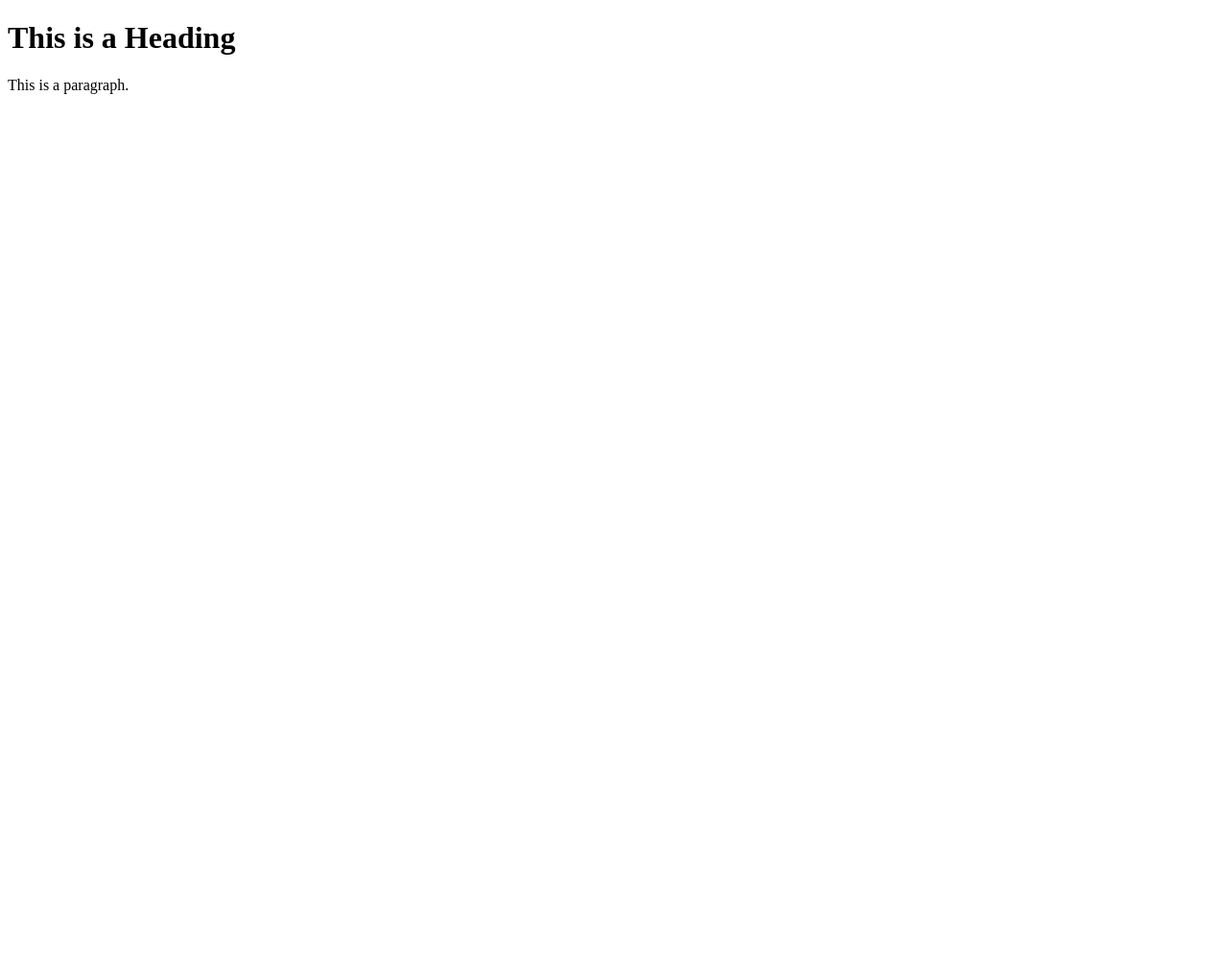
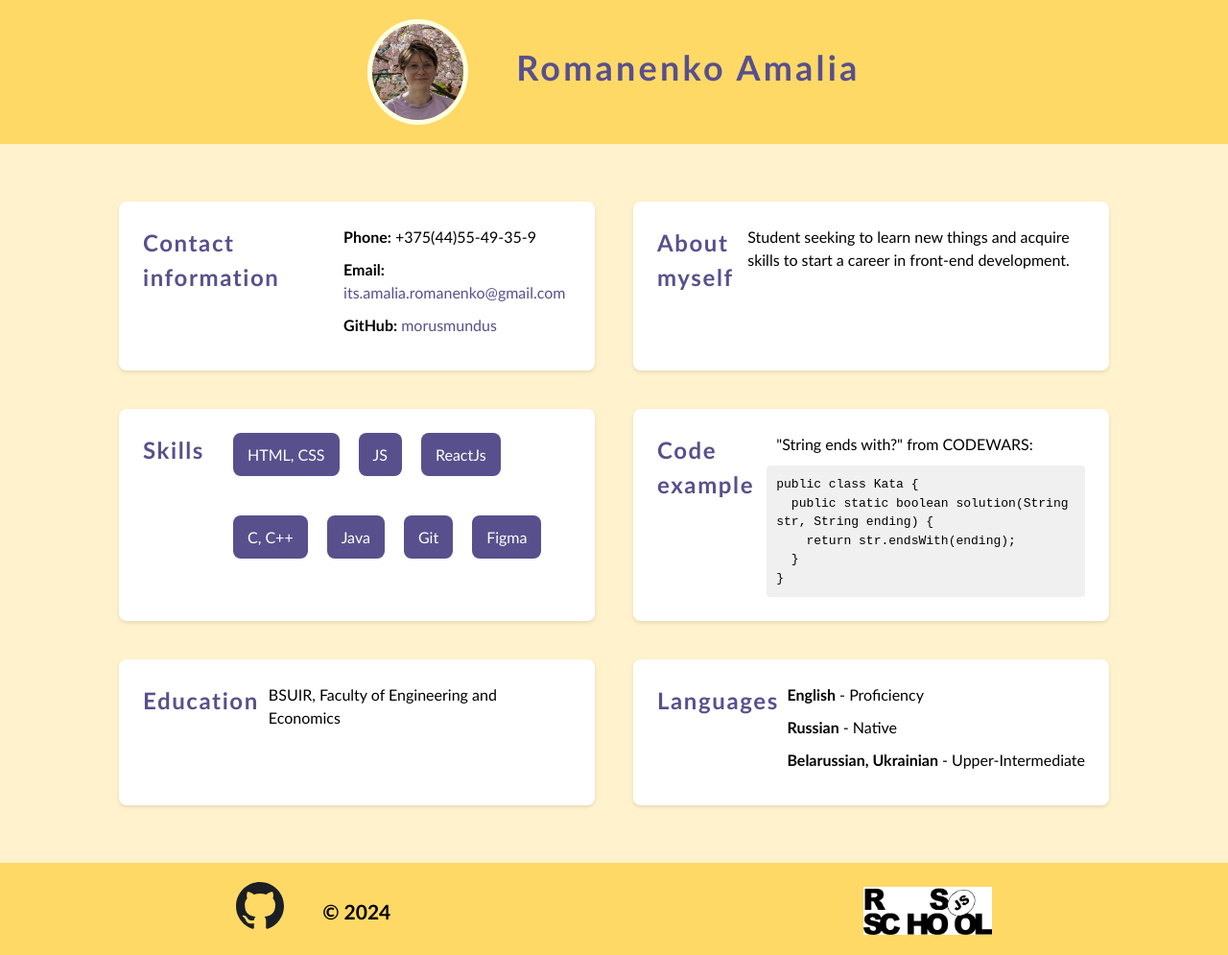
Before and after one commit to morusmundus/rsschool-cv, a plain HTML site: page index.html in a window 1280 px wide. Shown: the whole page at 96% size. Before the commit the page ends 800 px from the top, so only its background shows below. Drawn offline with Linux system fonts and the light colour scheme.

Commit message:
init: add files

```diff
--- a/index.html
+++ b/index.html
@@ -1,15 +1,93 @@
 <!DOCTYPE html>
 <html lang="en">
-<html>
 <head>
-<title>Page Title</title>
-
+    <link rel="stylesheet" type="text/css" href="style.css" />
+    <meta charset="UTF-8">
+    <meta name="viewport" content="width=device-width, initial-scale=1.0">
+    <title>Romanenko Amalia</title>
 </head>
 <body>
+    <header>
+        <div class="header-wrap">
+            <img src="img/photo-for-cv.jpg" alt="photo-for-cv-img" height="100">
+            <h1 class="name-wrapper">Romanenko Amalia</h1>
+        </div>
+    </header>
 
-<h1>This is a Heading</h1>
-<p>This is a paragraph.</p>
+    <main>
+    <div class="section-row">
+        <section id="contact">
+            <h2>Contact information</h2>
+            <ul>
+                <li><strong>Phone:</strong> +375(44)55-49-35-9</li>
+                <li><strong>Email:</strong> <a href="mailto:its.amalia.romanenko@gmail.com">its.amalia.romanenko@gmail.com</a></li>
+                <li><strong>GitHub:</strong> <a href="https://github.com/morusmundus" target="_blank">morusmundus</a></li>
+            </ul>
+        </section>
 
+        <section id="about">
+            <h2>About myself</h2>
+            <p>Student seeking to learn new things and acquire skills to start a career in front-end development.</p>
+        </section>
+    </div>
+
+    <div class="section-row">
+        <section id="skills">
+            <h2>Skills</h2>
+            <div class="skills">
+                <div class="one-skill">HTML, CSS</div>
+                <div class="one-skill">JS</div>
+                <div class="one-skill">ReactJs</div>
+                <div class="one-skill">C, C++</div>
+                <div class="one-skill">Java</div>
+                <div class="one-skill">Git</div>
+                <div class="one-skill">Figma</div>
+            </div>
+        </section>
+
+        <section id="code-example">
+            <h2>Code example</h2>
+            <div>
+                <p>"String ends with?" from CODEWARS:</p>
+                <code>
+                    public class Kata {<br>
+                    &nbsp;&nbsp;public static boolean solution(String str, String ending) {<br>
+                    &nbsp;&nbsp;&nbsp;&nbsp;return str.endsWith(ending);<br>
+                    &nbsp;&nbsp;}<br>
+                    }
+                </code>
+            </div>
+        </section>
+    </div>
+
+    <div class="section-row">
+        <section id="education">
+            <h2>Education</h2>
+            <p>BSUIR, Faculty of Engineering and Economics</p>
+        </section>
+
+        <section id="languages">
+            <h2>Languages</h2>
+            <ul>
+                <li><b>English</b> - Proficiency</li>
+                <li><b>Russian</b> - Native</li>
+                <li><b>Belarussian, Ukrainian</b> - Upper-Intermediate</li>
+            </ul>
+        </section>
+    </div>
+    </main>
+
+    <footer>
+        <div class="footer-container">
+            <a href="https://github.com/morusmundus" target="_blank">
+                <img src="img/github-icon.svg" alt="github-icon" height="50">
+            </a>
+            <h2>© 2024</h2>
+        </div>
+        <a href="https://rs.school/courses/javascript-ru" target="_blank">
+            <img src="img/rs-school-img.png" alt="rs-school-img" height="50">
+        </a>
+    </footer>
 
 </body>
 </html>
--- a/style.css
+++ b/style.css
@@ -1,3 +1,139 @@
-body{
+* {
+    margin: 0;
+    padding: 0;
+    box-sizing: border-box;
+}
 
+body {
+    font-family: 'Gill Sans', sans-serif;
+    line-height: 1.5;
+    background-color: #FFF2CC;
 }
+
+header {
+    background-color: #FFD966;
+    margin-bottom: 20px;
+    padding: 20px;
+}
+
+header .header-wrap{
+    display: flex;
+    align-items: center;
+    justify-content: center;
+}
+
+header h1 {
+    font-size: 36px;
+    margin-bottom: 10px;
+    letter-spacing: .2rem;
+    color: #58508d;
+}
+
+header img {
+    border-radius: 50%;
+    border: 5px solid #FCFFE0;
+    height: 110px;
+    margin-right: 50px;
+}
+
+.section-row{
+    display: flex;
+    justify-content: center;
+    align-items: center;
+    align-items: stretch;
+}
+
+main {
+    padding: 20px;
+}
+
+section {
+    display: flex;
+    justify-content: space-between;
+    width: 40%;
+    background-color: #fff;
+    padding: 25px;
+    margin: 20px;
+    border-radius: 8px;
+    box-shadow: 0 2px 4px rgba(0,0,0,0.1);
+}
+
+section h2 {
+    color: #58508d;
+    letter-spacing: .1rem;
+    font-size: 24px;
+    margin-bottom: 15px;
+}
+
+section p{
+    margin-left: 10px;
+}
+
+section .skills {
+    display: flex;
+    flex-wrap: wrap;
+    flex-direction: row;
+    margin-left: 20px;
+}
+
+section .one-skill{
+    color: white;
+    background-color: #58508d;
+    height: 45px;
+    margin: 0 10px;
+    padding: 5px 15px 0 15px;
+
+    line-height: 35px;
+    border-radius: 8px;
+}
+
+ul {
+    list-style-type: none;
+    padding: 0;
+}
+
+ul li {
+    margin-bottom: 10px;
+}
+
+a {
+    color: #58508d;
+    text-decoration: none;
+}
+
+a:hover {
+    text-decoration: underline;
+}
+
+code {
+    display: block;
+    padding: 10px;
+    background-color: #f0f0f0;
+    border-radius: 4px;
+    margin-top: 10px;
+    overflow-x: auto;
+}
+
+footer {
+    display: flex;
+    align-items: center;
+    justify-content: space-around;
+    background-color: #FFD966;
+    margin-top: 20px;
+    padding-top: 20px;
+}
+
+footer .footer-container{
+    display: flex;
+    flex-direction: row;
+    margin-bottom: 10px;
+}
+
+footer h2{
+    margin: 15px 0 0 40px;
+    font-size: 21px;
+}
+
+footer img {
+    margin-bottom: 10px;
+}
```
Also changed, not shown: img/github-icon.svg (added), img/photo-for-cv.jpg (added), img/rs-school-img.png (added).
